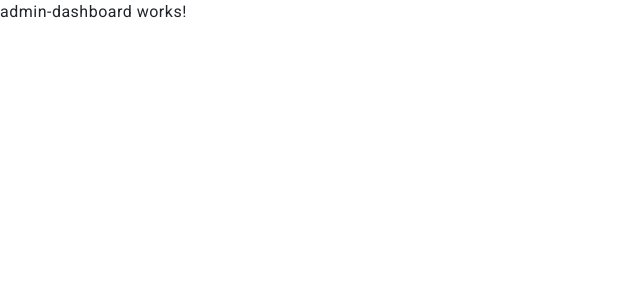
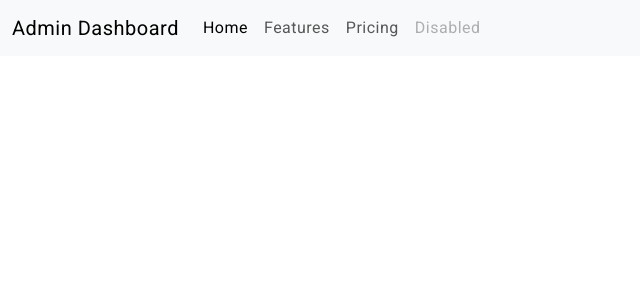
Before and after one commit to krishnak03/Library-Management-Frontend, an Angular app: page /admin-dashboard in a window 1280 px wide. Shown: the top 300 px of the page, without its empty margins (0-640 px from the left). Built offline with nearby package versions, Linux system fonts and the light colour scheme.

Commit message:
adding authguard and login changes.

```diff
--- a/src/app/admin-dashboard/admin-dashboard.component.html
+++ b/src/app/admin-dashboard/admin-dashboard.component.html
@@ -1 +1,25 @@
-<p>admin-dashboard works!</p>
+<nav class="navbar navbar-expand-lg bg-body-tertiary">
+    <div class="container-fluid">
+        <a class="navbar-brand" href="#">Admin Dashboard</a>
+        <button class="navbar-toggler" type="button" data-bs-toggle="collapse" data-bs-target="#navbarNav"
+            aria-controls="navbarNav" aria-expanded="false" aria-label="Toggle navigation">
+            <span class="navbar-toggler-icon"></span>
+        </button>
+        <div class="collapse navbar-collapse" id="navbarNav">
+            <ul class="navbar-nav">
+                <li class="nav-item">
+                    <a class="nav-link active" aria-current="page" href="#">Home</a>
+                </li>
+                <li class="nav-item">
+                    <a class="nav-link" href="#">Features</a>
+                </li>
+                <li class="nav-item">
+                    <a class="nav-link" href="#">Pricing</a>
+                </li>
+                <li class="nav-item">
+                    <a class="nav-link disabled" aria-disabled="true">Disabled</a>
+                </li>
+            </ul>
+        </div>
+    </div>
+</nav>
--- a/src/app/admin-login/admin-login.component.html
+++ b/src/app/admin-login/admin-login.component.html
@@ -26,7 +26,7 @@
                     </mat-error>
                 </mat-form-field>
 
-                <button type="submit" (click)="adminLogin(adminLoginForm)" class="btn btn-success">Login</button>
+                <button type="submit" (click)="adminLogin()" class="btn btn-success">Login</button>
             </div>
         </form>
     </mat-card>
--- a/src/app/admin-login/admin-login.component.ts
+++ b/src/app/admin-login/admin-login.component.ts
@@ -3,13 +3,13 @@ import { Component } from '@angular/core';
 import { MatFormFieldModule } from '@angular/material/form-field';
 import { MatInputModule } from '@angular/material/input';
 import { MatCardModule } from '@angular/material/card'
-import { FormsModule, NgForm, ReactiveFormsModule, } from '@angular/forms';
-import { AppService } from '../app.service';
-import { EndPointsRefs, NavigationUrls } from '../../contants';
+import { FormsModule, ReactiveFormsModule, } from '@angular/forms';
 import { ToastrService } from 'ngx-toastr';
-import { Router } from '@angular/router';
 import { MatDialogModule, MatDialogRef, } from '@angular/material/dialog';
 import { AdminDashboardComponent } from '../admin-dashboard/admin-dashboard.component';
+import { AuthService } from '../../auth.service';
+import { Router } from '@angular/router';
+import { NavigationUrls } from '../../contants';
 
 @Component({
   selector: 'app-admin-login',
@@ -31,30 +31,25 @@ export class AdminLoginComponent {
   password = '';
 
   constructor(
-    private appService: AppService,
+    private authService: AuthService,
     private toaster: ToastrService,
     private route: Router,
     public dialogRef: MatDialogRef<AdminDashboardComponent>,
   ) { }
 
-  adminLogin(adminLoginForm: NgForm) {
-    if (adminLoginForm.valid) {
-      this.appService.getDataFromServer(EndPointsRefs.ADMIN_LOGIN + '?admin_username=' + this.username + '&admin_password=' + this.password).subscribe({
+
+  adminLogin() {
+    this.authService.login(this.username, this.password).subscribe({
       next: (response) => {
         if (response.success) {
-            this.toaster.success(response.message, 'Success!');
           this.dialogRef.close();
           this.route.navigate([NavigationUrls.ADMIN_DASHBOARD]);
-          } else {
-            this.toaster.error(response.message, 'Error!');
         }
       },
       error: () => {
         this.toaster.error('Something went wrong, Please try later.', 'Error!');
       }
     });
-    } else {
-      this.toaster.error('Form not valid, please fill correct information', 'Error!');
   }
+
 }
-}
--- a/src/app/app.routes.ts
+++ b/src/app/app.routes.ts
@@ -3,12 +3,13 @@ import { ApplicationConfig } from '@angular/core';
 import { AdminLoginComponent } from './admin-login/admin-login.component';
 import { HomeComponent } from './home/home.component';
 import { AdminDashboardComponent } from './admin-dashboard/admin-dashboard.component';
+import { authGuard } from '../auth.guard';
 
 export const routes: Routes = [
     { path: '', redirectTo: 'Home', pathMatch: 'full' },
     { path: 'Home', component: HomeComponent },
     { path: 'admin-login', component: AdminLoginComponent },
-    { path: 'admin-dashboard', component: AdminDashboardComponent },
+    { path: 'admin-dashboard', component: AdminDashboardComponent, canActivate: [authGuard] },
 ];
 
 export const appConfig: ApplicationConfig = {
--- /dev/null
+++ b/src/auth.guard.ts
@@ -0,0 +1,5 @@
+import { CanActivateFn } from '@angular/router';
+
+export const authGuard: CanActivateFn = (route, state) => {
+  return true;
+};
--- /dev/null
+++ b/src/auth.service.ts
@@ -0,0 +1,44 @@
+import { Injectable } from '@angular/core';
+import { AppService } from './app/app.service';
+import { EndPointsRefs, NavigationUrls } from './contants';
+import { NgForm } from '@angular/forms';
+import { ToastrService } from 'ngx-toastr';
+import { Router } from '@angular/router';
+import { Observable, catchError, tap, throwError } from 'rxjs';
+
+@Injectable({
+  providedIn: 'root'
+})
+export class AuthService {
+
+  constructor(
+    private appService: AppService,
+    private toaster: ToastrService,
+    private route: Router,
+  ) { }
+
+  login(username: string, password: string): Observable<any> {
+    return this.appService.getDataFromServer(EndPointsRefs.ADMIN_LOGIN + '?admin_username=' + username + '&admin_password=' + password).pipe(
+      tap((response) => {
+        if (response.success) {
+          localStorage.setItem('isLoggedIn', 'true');
+          this.toaster.success(response.message, 'Success!');
+        } else {
+          this.toaster.error(response.message, 'Error!');
+        }
+      }),
+      catchError((error) => {
+        this.toaster.error('Something went wrong, Please try later.', 'Error!');
+        return throwError(() => new Error(error));
+      })
+    );
+  }
+
+  logout(): void {
+    localStorage.removeItem('isLoggedIn');
+  }
+
+  isLoggedIn(): boolean {
+    return localStorage.getItem('isLoggedIn') === 'true';
+  }
+}
```
Lines whose indentation alone changed are shown as unchanged.
